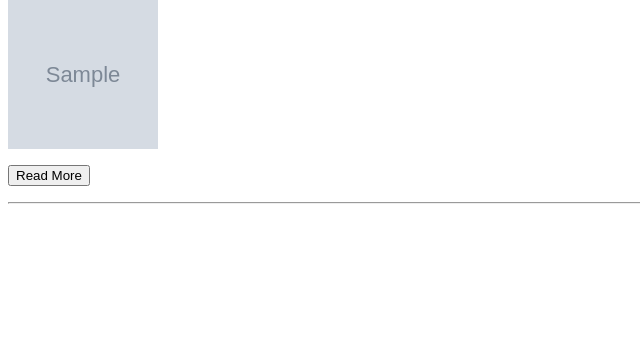
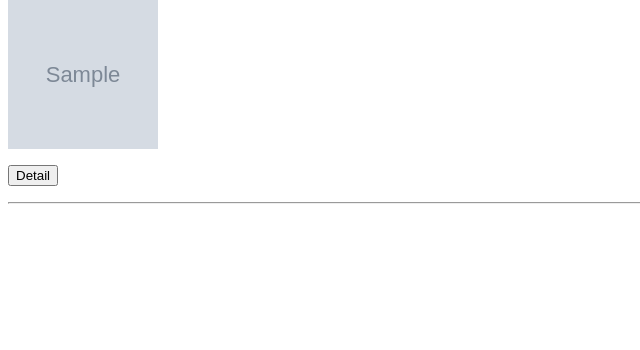
Before and after one commit to rinduaurellia/final_whistle, a Django app: page / in a window 1280 px wide. Shown: the part 450-800 px from the top of the page, without its empty margins (0-640 px from the left). Run offline with Django 4.2, Linux system fonts and the light colour scheme; tables that the repository leaves empty hold one stand-in row (values such as "Sample post"); grey boxes marked "Sample" are stand-in pictures.

Commit message:
add detail

```diff
--- a/main/templates/main.html
+++ b/main/templates/main.html
@@ -38,7 +38,7 @@
  {% endif %}
 
 
-  <p><a href="{% url 'main:show_product' product.id %}"><button>Read More</button></a></p>
+  <p><a href="{% url 'main:show_product' product.id %}"><button>Detail</button></a></p>
 </div>
 
 <hr>
```
Also changed, not shown: README.md.
